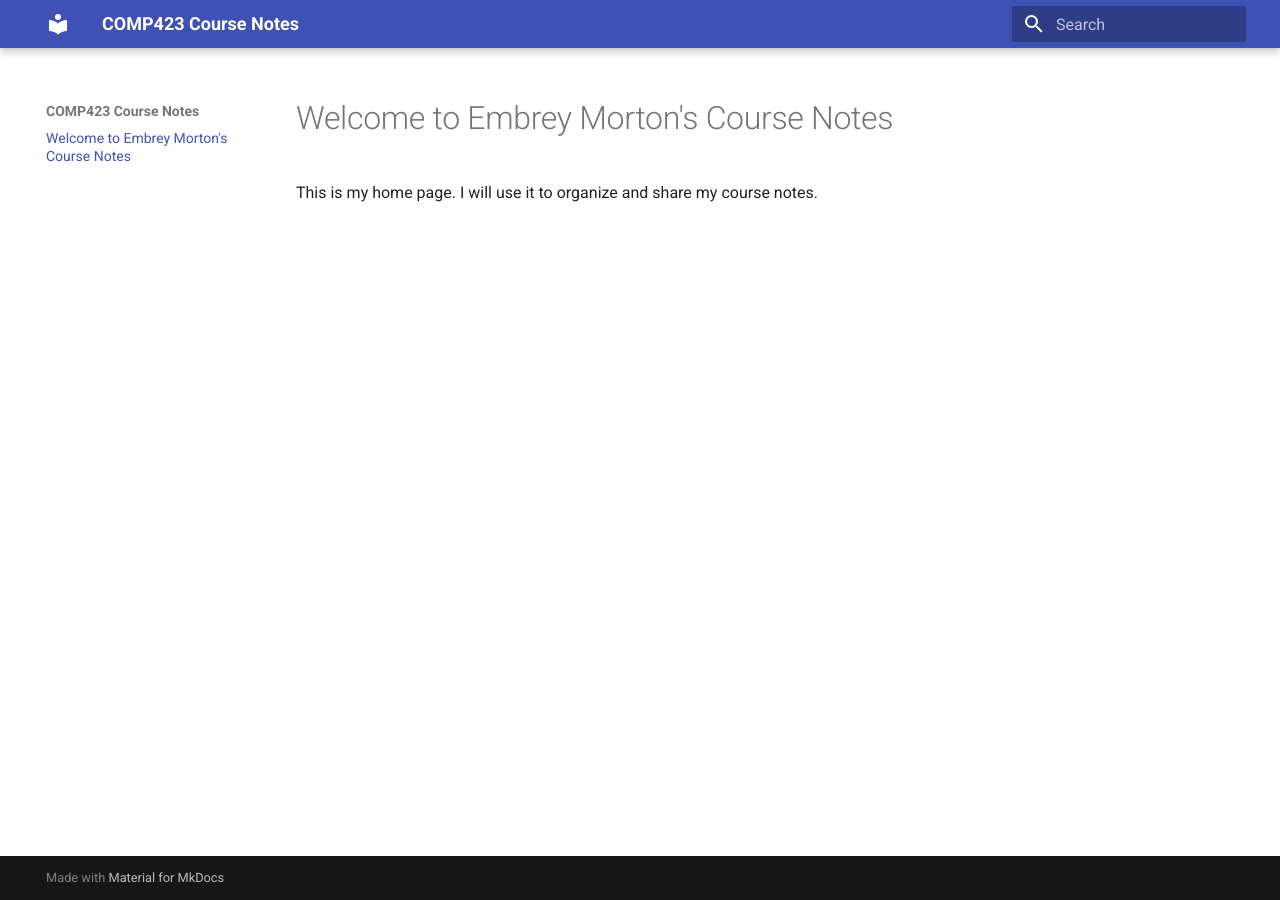
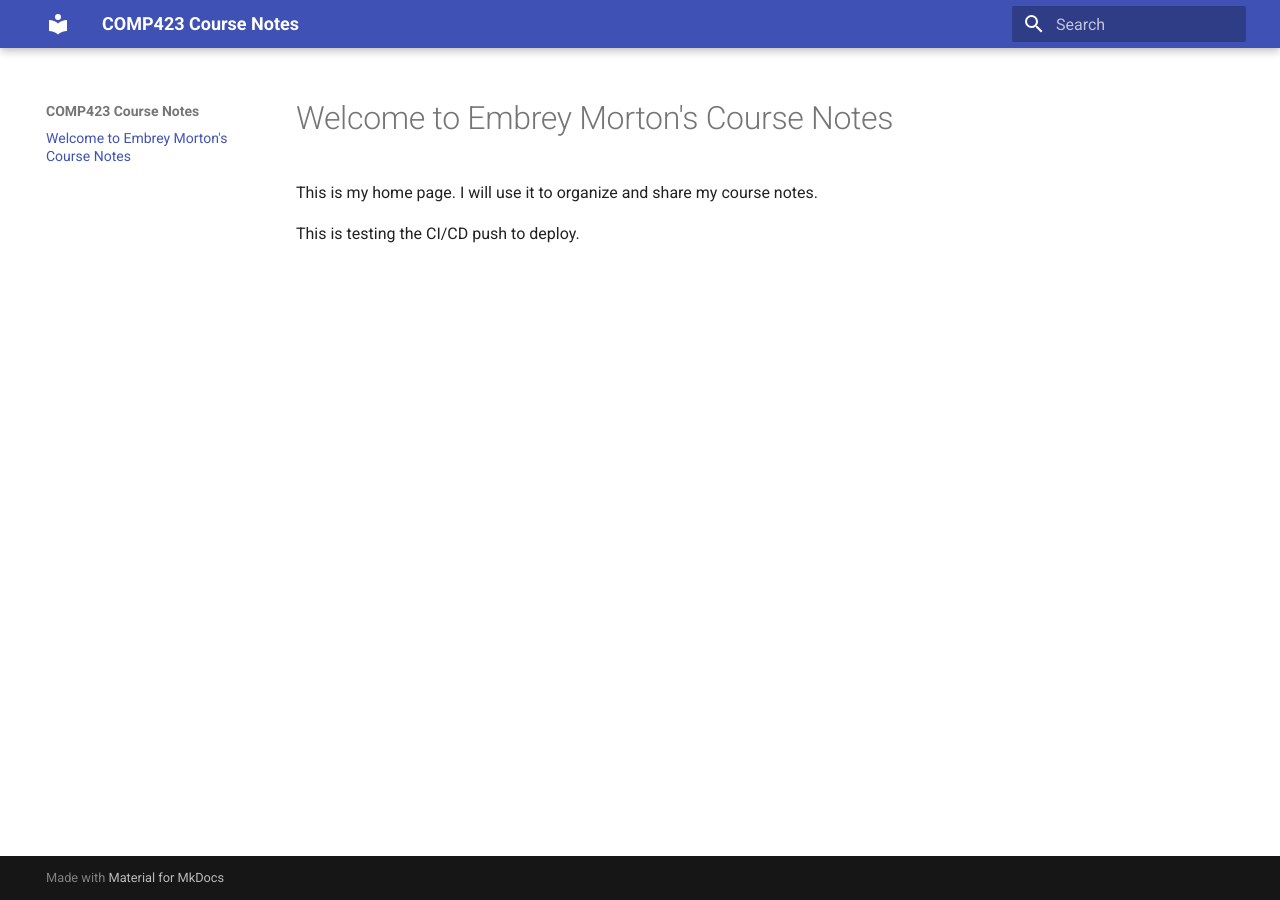
Before and after one commit to embreymorton/comp423-course-notes, an MkDocs documentation site: the page built from docs/index.md, in a window 1280 px wide. Built offline with MkDocs 1.6.1 and Material for MkDocs 9.7.7, drawn with Linux system fonts in a browser that asks for light colours.

Commit message:
Test CI/CD

```diff
--- a/docs/index.md
+++ b/docs/index.md
@@ -1,3 +1,5 @@
 # Welcome to Embrey Morton's Course Notes
 
 This is my home page. I will use it to organize and share my course notes.
+
+This is testing the CI/CD push to deploy.
```
Also changed, not shown: 1 other file.
